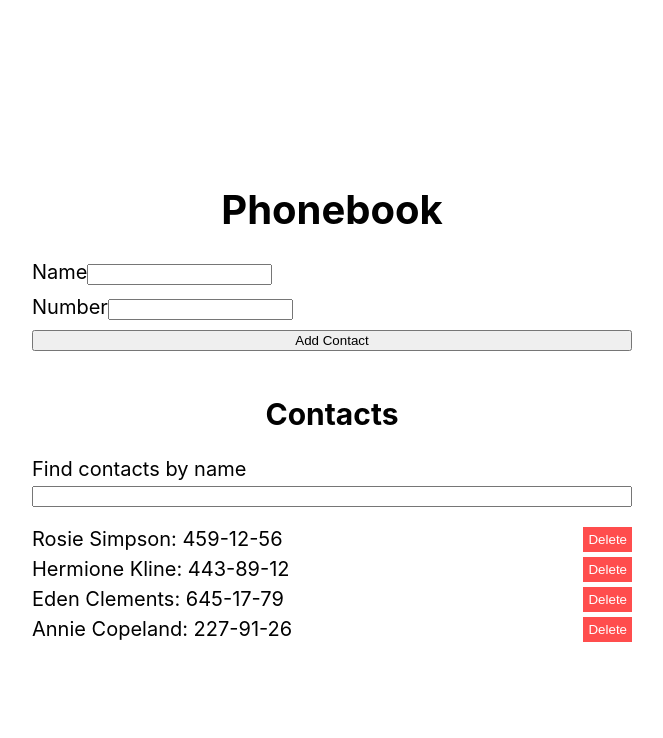
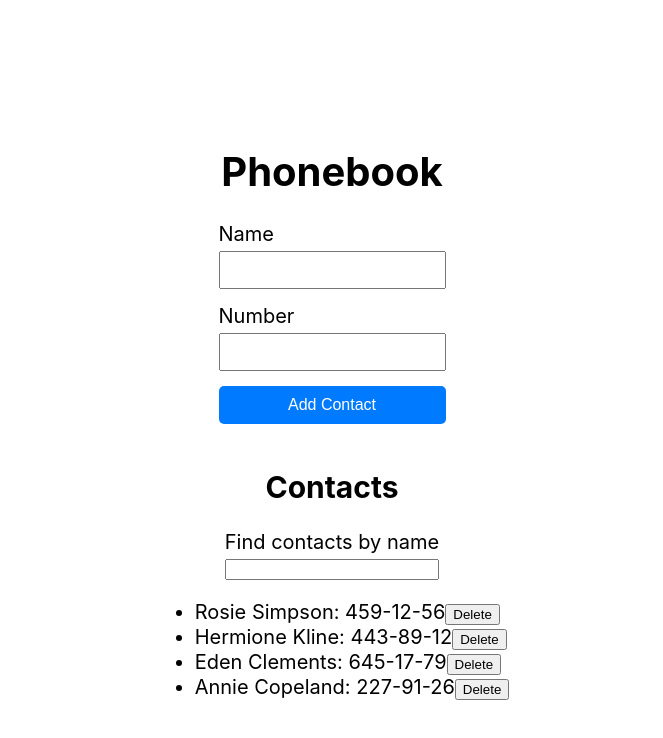
Before and after one commit to CristianF09/goit-react-hw-02-phonebook-main, a React (Create React App) app: page / in a window 1280 px wide. Shown: the top 738 px of the page, without its empty margins (308-971 px from the left). Built offline with nearby package versions, Linux system fonts and the light colour scheme.

Commit message:
Update ContactForm + ContactForm .css

```diff
--- a/package.json
+++ b/package.json
@@ -7,7 +7,7 @@
     "@testing-library/jest-dom": "^5.16.3",
     "@testing-library/react": "^12.1.4",
     "@testing-library/user-event": "^13.5.0",
-    "nanoid": "^5.0.7",
+    "nanoid": "^3.3.7",
     "react": "^18.3.1",
     "react-dom": "^18.3.1",
     "react-scripts": "^3.0.1",
--- a/public/index.html
+++ b/public/index.html
@@ -10,34 +10,10 @@
       content="Web site created using create-react-app"
     />
     <link rel="apple-touch-icon" href="%PUBLIC_URL%/logo192.png" />
-    <!--
-      manifest.json provides metadata used when your web app is installed on a
-      user's mobile device or desktop. See https://developers.google.com/web/fundamentals/web-app-manifest/
-    -->
     <link rel="manifest" href="%PUBLIC_URL%/manifest.json" />
-    <!--
-      Notice the use of %PUBLIC_URL% in the tags above.
-      It will be replaced with the URL of the `public` folder during the build.
-      Only files inside the `public` folder can be referenced from the HTML.
-
-      Unlike "/favicon.ico" or "favicon.ico", "%PUBLIC_URL%/favicon.ico" will
-      work correctly both with client-side routing and a non-root public URL.
-      Learn how to configure a non-root public URL by running `npm run build`.
-    -->
     <title>React App</title>
 
-    <!-- Start Single Page Apps for GitHub Pages -->
     <script type="text/javascript">
-      // Single Page Apps for GitHub Pages
-      // MIT License
-      // https://github.com/rafgraph/spa-github-pages
-      // This script checks to see if a redirect is present in the query string,
-      // converts it back into the correct url and adds it to the
-      // browser's history using window.history.replaceState(...),
-      // which won't cause the browser to attempt to load the new url.
-      // When the single page app is loaded further down in this file,
-      // the correct url will be waiting in the browser's history for
-      // the single page app to route accordingly.
       (function (l) {
         if (l.search[1] === '/') {
           var decoded = l.search
@@ -55,20 +31,14 @@
         }
       })(window.location);
     </script>
-    <!-- End Single Page Apps for GitHub Pages -->
+
+    <script type="module">
+      import { nanoid } from 'https://cdn.jsdelivr.net/npm/nanoid/nanoid.js';
+      window.nanoid = nanoid;
+    </script>
   </head>
   <body>
     <noscript>You need to enable JavaScript to run this app.</noscript>
     <div id="root"></div>
-    <!--
-      This HTML file is a template.
-      If you open it directly in the browser, you will see an empty page.
-
-      You can add webfonts, meta tags, or analytics to this file.
-      The build step will place the bundled scripts into the <body> tag.
-
-      To begin the development, run `npm start` or `yarn start`.
-      To create a production bundle, use `npm run build` or `yarn build`.
-    -->
   </body>
 </html>
--- a/src/App.jsx
+++ b/src/App.jsx
@@ -26,6 +26,7 @@ const App = () => {
     setContacts(prevContacts => [...prevContacts, newContact]);
   };
 
+  // Funcția pentru ștergerea contactelor
   const deleteContact = (contactId) => {
     setContacts(prevContacts =>
       prevContacts.filter(contact => contact.id !== contactId)
@@ -47,16 +48,12 @@ const App = () => {
 
   return (
     <div className={styles.container}>
-      <div className={styles.section}>
-        <h1>Phonebook</h1>
-        <ContactForm addContact={addContact} />
-      </div>
+      <h1>Phonebook</h1>
+      <ContactForm addContact={addContact} />
 
-      <div className={styles.section}>
-        <h2>Contacts</h2>
-        <Filter value={filter} onChange={handleFilterChange} />
-        <ContactList contacts={filteredContacts} onDelete={deleteContact} />
-      </div>
+      <h2>Contacts</h2>
+      <Filter value={filter} onChange={handleFilterChange} />
+      <ContactList contacts={filteredContacts} onDelete={deleteContact} /> {/* Transmitem funcția de ștergere */}
     </div>
   );
 };
--- a/src/components/ContactForm.jsx
+++ b/src/components/ContactForm.jsx
@@ -1,7 +1,7 @@
 import React, { useState } from 'react';
 import styles from './ContactForm.module.css';
 
-const ContactForm = ({ onAddContact }) => {
+const ContactForm = ({ addContact }) => {
   const [name, setName] = useState('');
   const [number, setNumber] = useState('');
 
@@ -11,7 +11,12 @@ const ContactForm = ({ onAddContact }) => {
   const handleSubmit = (e) => {
     e.preventDefault();
     if (name && number) {
-      onAddContact(name, number);
+      const newContact = {
+        name,
+        number,
+        id: window.nanoid() // Use the globally exposed nanoid function
+      };
+      addContact(newContact);
       setName('');
       setNumber('');
     }
@@ -43,7 +48,7 @@ const ContactForm = ({ onAddContact }) => {
           required
         />
       </label>
-      <button type="submit">Add Contact</button>
+      <button type="submit" className={styles.button}>Add Contact</button>
     </form>
   );
 };
--- a/src/components/ContactForm.module.css
+++ b/src/components/ContactForm.module.css
@@ -1,5 +1,32 @@
 .form {
   display: flex;
   flex-direction: column;
-  gap: 10px;
+  gap: 15px;
+  margin-bottom: 20px;
 }
+
+.form label {
+  display: flex;
+  flex-direction: column;
+  gap: 5px;
+}
+
+.form input {
+  padding: 8px;
+  font-size: 16px;
+}
+
+.button {
+  background-color: #007bff;
+  color: white;
+  border: none;
+  border-radius: 5px;
+  padding: 10px 20px;
+  font-size: 16px;
+  cursor: pointer;
+  transition: background-color 0.3s;
+}
+
+.button:hover {
+  background-color: #0056b3;
+}
--- a/src/components/ContactList.jsx
+++ b/src/components/ContactList.jsx
@@ -1,17 +1,16 @@
 import React from 'react';
 import ContactListItem from './ContactListItem';
-import styles from './ContactList.module.css';
 
-const ContactList = ({ contacts, onDeleteContact }) => {
+const ContactList = ({ contacts, onDelete }) => {
   return (
-    <ul className={styles.list}>
+    <ul>
       {contacts.map(({ id, name, number }) => (
         <ContactListItem
           key={id}
           id={id}
           name={name}
           number={number}
-          onDelete={onDeleteContact}
+          onDelete={onDelete}
         />
       ))}
     </ul>
--- a/src/components/ContactListItem.jsx
+++ b/src/components/ContactListItem.jsx
@@ -1,11 +1,10 @@
 import React from 'react';
-import styles from './ContactListItem.module.css';
 
 const ContactListItem = ({ id, name, number, onDelete }) => {
   return (
-    <li className={styles.item}>
+    <li>
       {name}: {number}
-      <button className={styles.button} onClick={() => onDelete(id)}>Delete</button>
+      <button onClick={() => onDelete(id)}>Delete</button> {/* Buton pentru ștergere */}
     </li>
   );
 };
```
Also changed, not shown: 1 other file (tests, documents, lock files or other folders).
